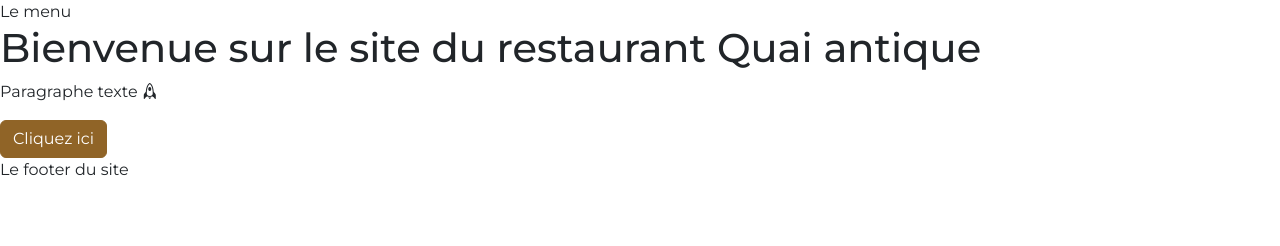
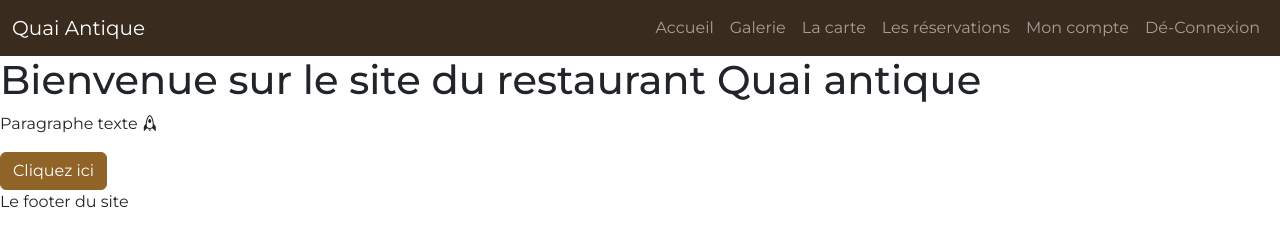
Before and after one commit to krazyxav/FilRougeStudi-QuaiAntiqueRestaurantFront, a website with bundled scripts: page index.html in a window 1280 px wide. Built offline with nearby package versions, Linux system fonts and the light colour scheme; files whose address does not match are found by name; a web font is replaced by a local one.

Commit message:
ajout header

```diff
--- a/index.html
+++ b/index.html
@@ -1,5 +1,5 @@
 <!DOCTYPE html>
-<html lang="en">
+<html lang="fr">
     <head>
         <meta charset="UTF-8">
         <meta name="viewport" content="width=device-width, initial-scale=1.0">
@@ -13,7 +13,39 @@
     </head>
     <body>
 
-        <header>Le menu</header>
+        <header>
+            <nav class="navbar navbar-expand-lg bg-dark" data-bs-theme="dark">
+                <div class="container-fluid">
+                  <a class="navbar-brand" href="/">Quai Antique</a>
+                  <button class="navbar-toggler" type="button" data-bs-toggle="collapse" data-bs-target="#navbarSupportedContent" aria-controls="navbarSupportedContent" aria-expanded="false" aria-label="Toggle navigation">
+                    <span class="navbar-toggler-icon"></span>
+                  </button>
+                  <div class="collapse navbar-collapse" id="navbarSupportedContent">
+                    <ul class="navbar-nav ms-auto mb-2 mb-lg-0">
+                      <li class="nav-item">
+                        <a class="nav-link" href="/">Accueil</a>
+                      </li>
+                      <li class="nav-item">
+                        <a class="nav-link" href="/">Galerie</a>
+                      </li>
+                      <li class="nav-item">
+                        <a class="nav-link" href="/">La carte</a>
+                      </li>
+                      <li class="nav-item">
+                        <a class="nav-link" href="/">Les réservations</a>
+                      </li>
+                      <li class="nav-item">
+                        <a class="nav-link" href="/">Mon compte</a>
+                      </li>
+                      <li class="nav-item">
+                        <a class="nav-link" href="/">Dé-Connexion</a>
+                      </li>
+                    </ul>
+
+                  </div>
+                </div>
+              </nav>
+        </header>
 
         <main id="main-page">
             <!-- contenu-->
@@ -25,6 +57,7 @@
         </footer>
 
         <script type="module" src="Router/router.js"></script>
+        <script src="node_modules/bootstrap/dist/js/bootstrap.bundle.min.js"></script>
 
     </body>
 </html>
```
